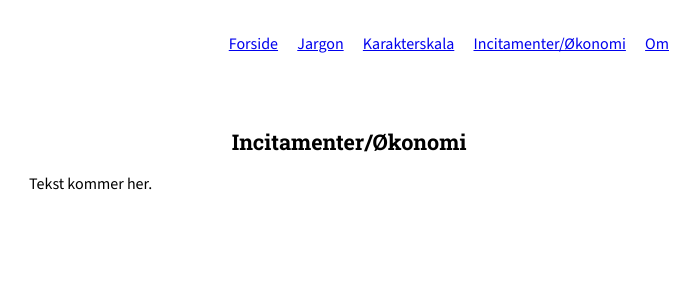
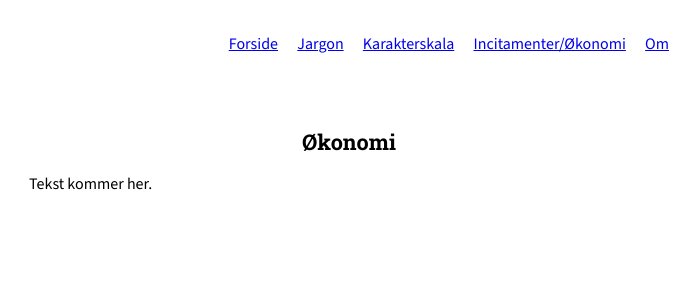
Before and after one commit to MichaelOAppel/OmJournalistik, a Jekyll site: the page built from incitamenter.md, in a window 1280 px wide. Shown: the top 300 px of the page, without its empty margins (291-990 px from the left). Built offline with Jekyll 4.4.1, drawn with Linux system fonts in a browser that asks for light colours.

Commit message:
Update incitamenter.md

```diff
--- a/incitamenter.md
+++ b/incitamenter.md
@@ -1,9 +1,9 @@
 ---
 layout: default
-title: "Incitamenter/Økonomi"
+title: "Økonomi"
 permalink: /incitamenter/
 ---
 
-# Incitamenter/Økonomi
+# Økonomi
 
 Tekst kommer her.
```
